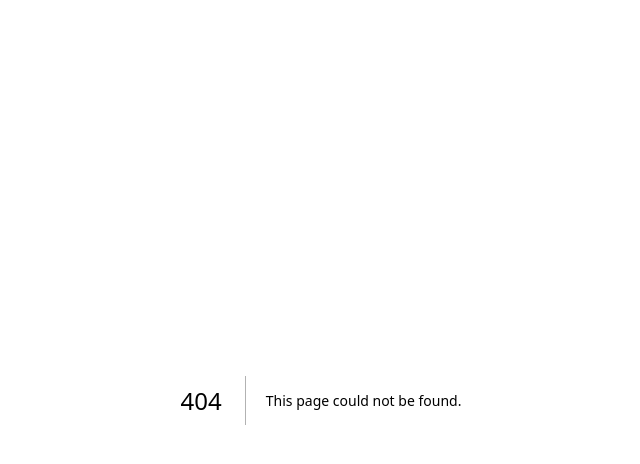
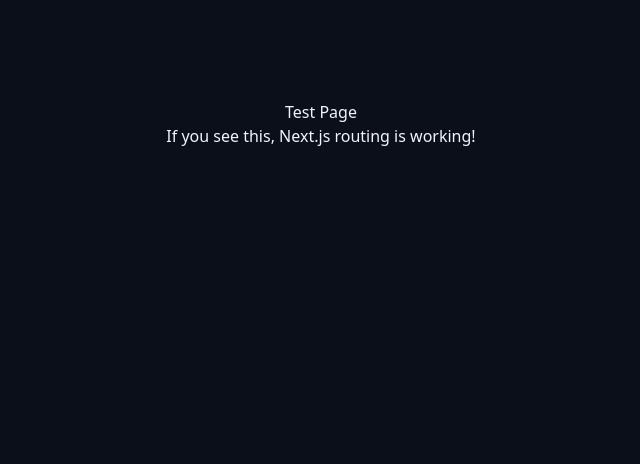
Before and after one commit to krishbaresha/MehfoozAI, a Next.js app in the folder frontend/: page /test in a window 1280 px wide. Before the commit this address had no page. Shown: the top 464 px of the page, without its empty margins (319-959 px from the left). Built offline with nearby package versions, Linux system fonts and the light colour scheme.

Commit message:
Debug: Add test page and remove index.html

```diff
--- /dev/null
+++ b/frontend/app/test/page.jsx
@@ -0,0 +1,8 @@
+export default function TestPage() {
+  return (
+    <div style={{ padding: 100, textAlign: 'center' }}>
+      <h1>Test Page</h1>
+      <p>If you see this, Next.js routing is working!</p>
+    </div>
+  );
+}
--- a/frontend/public/index.html
+++ /dev/null
@@ -1,2 +0,0 @@
-<h1>Deployment Test</h1>
-<p>If you see this, hosting is working but Next.js routing has an issue.</p>
```
